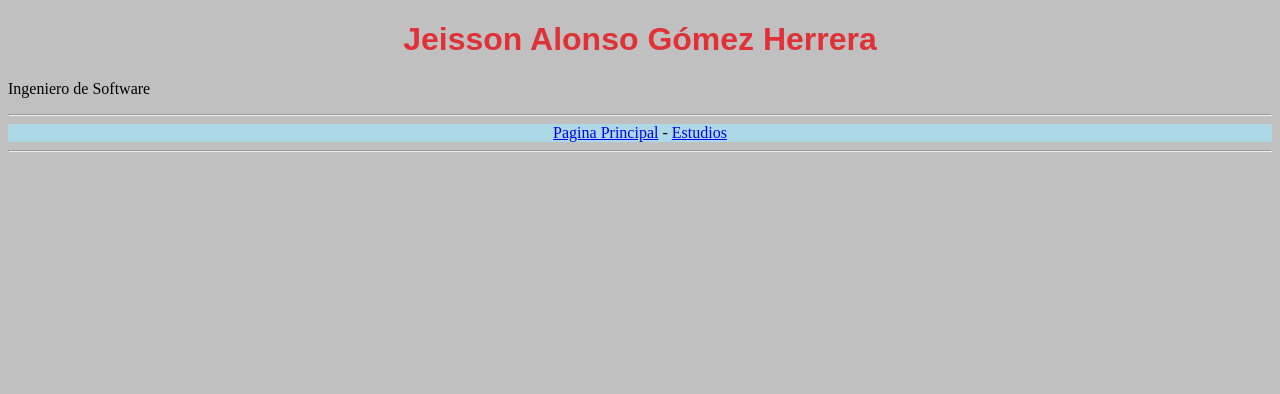
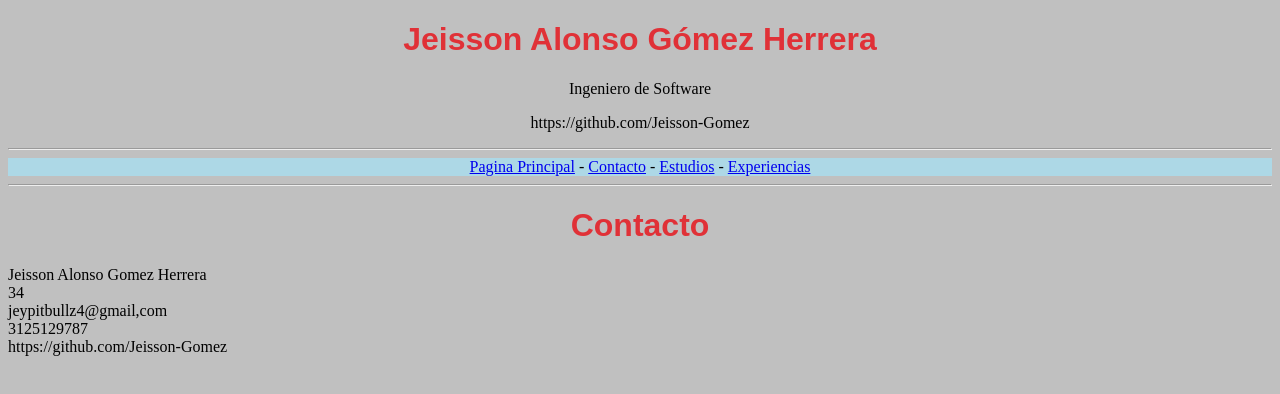
Before and after one commit to Jeisson-Gomez/Hoja-De-Vida, an Angular app: page /Contacto in a window 1280 px wide. Before the commit this address led to /. Shown: the top 394 px of the page. Built offline with nearby package versions, Linux system fonts and the light colour scheme.

Commit message:
Nuevo componente

```diff
--- a/src/app/Componentes/contacto/contacto.component.html
+++ b/src/app/Componentes/contacto/contacto.component.html
@@ -1 +1,9 @@
-<p>contacto works!</p>
+<h1>
+    {{ Titulo }}
+</h1>
+
+{{ Nombre }} <br>
+{{ Edad }} <br>
+{{ Correo }} <br>
+{{ Telefono }} <br>
+{{ url }}
--- a/src/app/Componentes/contacto/contacto.component.ts
+++ b/src/app/Componentes/contacto/contacto.component.ts
@@ -1,12 +1,17 @@
 import { Component } from '@angular/core';
-
 @Component({
-  selector: 'app-contacto',
+  selector: 'contacto',
   standalone: true,
   imports: [],
   templateUrl: './contacto.component.html',
   styleUrl: './contacto.component.css'
 })
 export class ContactoComponent {
+  Titulo = "Contacto";
 
+  Nombre = 'Jeisson Alonso Gomez Herrera';
+  Edad = 34;
+  Correo = 'jeypitbullz4@gmail,com'
+  Telefono = 3125129787;
+  url = "https://github.com/Jeisson-Gomez"
 }
--- /dev/null
+++ b/src/app/Componentes/experiencias/experiencias.component.html
@@ -0,0 +1 @@
+<p>experiencias works!</p>
--- a/src/app/app.component.html
+++ b/src/app/app.component.html
@@ -1,14 +1,20 @@
 <h1>
   {{ title }}
 </h1>
-<p>
+<p style="text-align: center;">
   {{ Profecion }}
+</p>
+
+<p style="text-align: center;">
+  {{ Repositorio }}
 </p>
 
 <hr>
 <nav>
   <a href="Home">Pagina Principal</a> -
-  <a href="Estudios">Estudios</a>
+  <a href="Contacto">Contacto</a> -
+  <a href="Estudios">Estudios</a> -
+  <a href="Experiencias">Experiencias</a>
 </nav>
 <hr>
 
--- a/src/app/app.component.ts
+++ b/src/app/app.component.ts
@@ -3,7 +3,9 @@ import { CommonModule } from '@angular/common';
 import { RouterOutlet } from '@angular/router';
 
 //Componentes
+import { ContactoComponent } from './Componentes/contacto/contacto.component';
 import { EstudiosComponent } from './Componentes/estudios/estudios.component';
+import { ExperienciasComponent } from './Componentes/experiencias/experiencias.component';
 import { HomeComponent } from './Componentes/home/home.component';
 
 @Component({
@@ -11,13 +13,17 @@ import { HomeComponent } from './Componentes/home/home.component';
   standalone: true,
   imports: [
     CommonModule,
+    ContactoComponent,
     EstudiosComponent,
+    ExperienciasComponent,
     HomeComponent,
-    RouterOutlet],
+    RouterOutlet
+  ],
   templateUrl: './app.component.html',
   styleUrl: './app.component.css'
 })
 export class AppComponent {
   title = 'Jeisson Alonso Gómez Herrera';
   Profecion = 'Ingeniero de Software';
+  Repositorio = "https://github.com/Jeisson-Gomez"
 }
--- a/src/app/app.routes.ts
+++ b/src/app/app.routes.ts
@@ -1,10 +1,14 @@
 import { Routes } from '@angular/router';
 
 //componentes
+import { ContactoComponent } from './Componentes/contacto/contacto.component';
 import { EstudiosComponent } from './Componentes/estudios/estudios.component';
+import { ExperienciasComponent } from './Componentes/experiencias/experiencias.component';
 import { HomeComponent } from './Componentes/home/home.component';
 
 export const routes: Routes = [
+    { path: 'Contacto', component: ContactoComponent},
+    { path: 'Estudios', component: EstudiosComponent },
+    { path: "Experiencias", component: ExperienciasComponent },
     { path: 'Home', component: HomeComponent },
-    { path: 'Estudios', component: EstudiosComponent },
 ];
```
Also changed, not shown: src/app/Componentes/experiencias/experiencias.component.ts (added, +12 -0 lines), src/app/Componentes/experiencias/experiencias.component.css (added), 1 other file (tests, documents, lock files or other folders).
